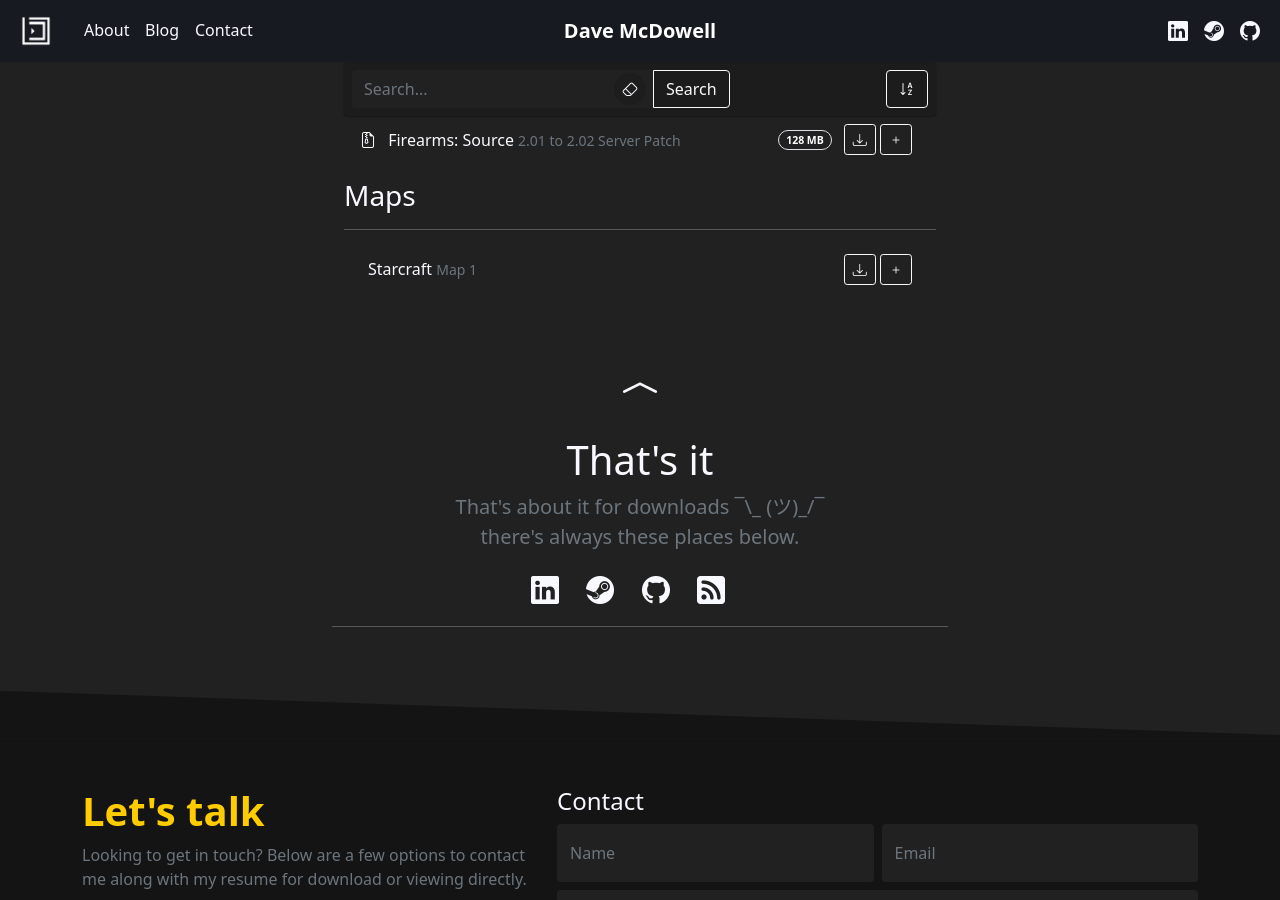
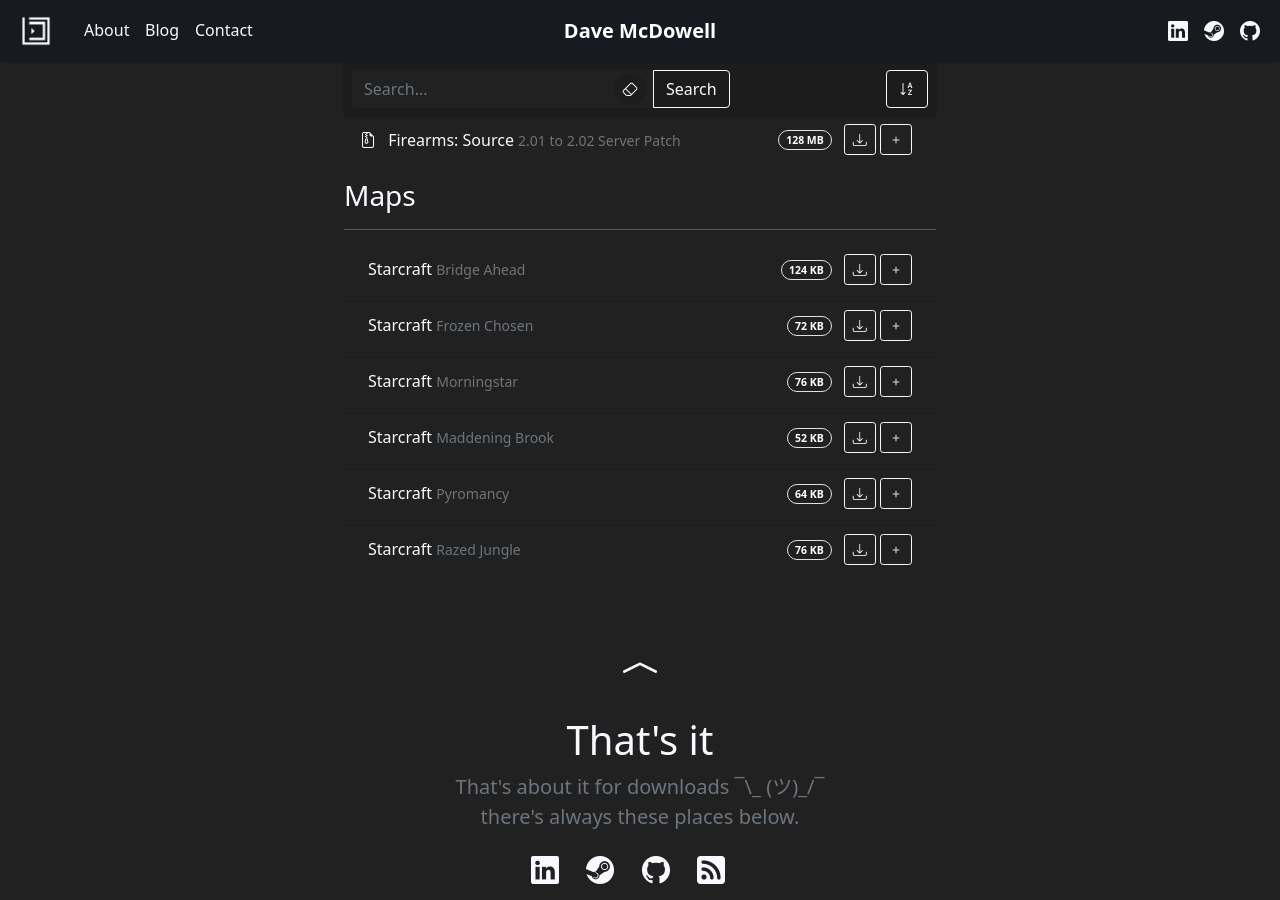
Before and after one commit to davemcdowell/portfolio, a Jekyll site: the page built from downloads.html, in a window 1280 px wide and 900 px high, scrolled down 1473 px. Built offline with Jekyll 4.4.1, drawn with Linux system fonts in a browser that asks for light colours; nearby versions of some CDN libraries.

Commit message:
Update downloads.yml

```diff
--- a/_data/downloads.yml
+++ b/_data/downloads.yml
@@ -146,15 +146,75 @@
   - group: Maps
     items:
       - title: Starcraft
-        sub-title: Map 1
+        sub-title: Bridge Ahead
         image: ~
         image_alt: ~
         icon: ~
         url: ~
-        date: ~
-        size: ~
+        date: June 2017
+        size: 124 KB
         md5: ~
-        version: ~
+        version: 1.0
+        description: >-
+
+      - title: Starcraft
+        sub-title: Frozen Chosen
+        image: ~
+        image_alt: ~
+        icon: ~
+        url: ~
+        date: June 2017
+        size: 72 KB
+        md5: ~
+        version: 1.0
+        description: >-
+
+      - title: Starcraft
+        sub-title: Morningstar
+        image: ~
+        image_alt: ~
+        icon: ~
+        url: ~
+        date: June 2017
+        size: 76 KB
+        md5: ~
+        version: 1.0
+        description: >-
+
+      - title: Starcraft
+        sub-title: Maddening Brook
+        image: ~
+        image_alt: ~
+        icon: ~
+        url: ~
+        date: June 2017
+        size: 52 KB
+        md5: ~
+        version: 1.0
+        description: >-
+
+      - title: Starcraft
+        sub-title: Pyromancy
+        image: ~
+        image_alt: ~
+        icon: ~
+        url: ~
+        date: June 2017
+        size: 64 KB
+        md5: ~
+        version: 1.0
+        description: >-
+
+      - title: Starcraft
+        sub-title: Razed Jungle
+        image: ~
+        image_alt: ~
+        icon: ~
+        url: ~
+        date: June 2017
+        size: 76 KB
+        md5: ~
+        version: 1.0
         description: >-
 
   - group: Links
```
